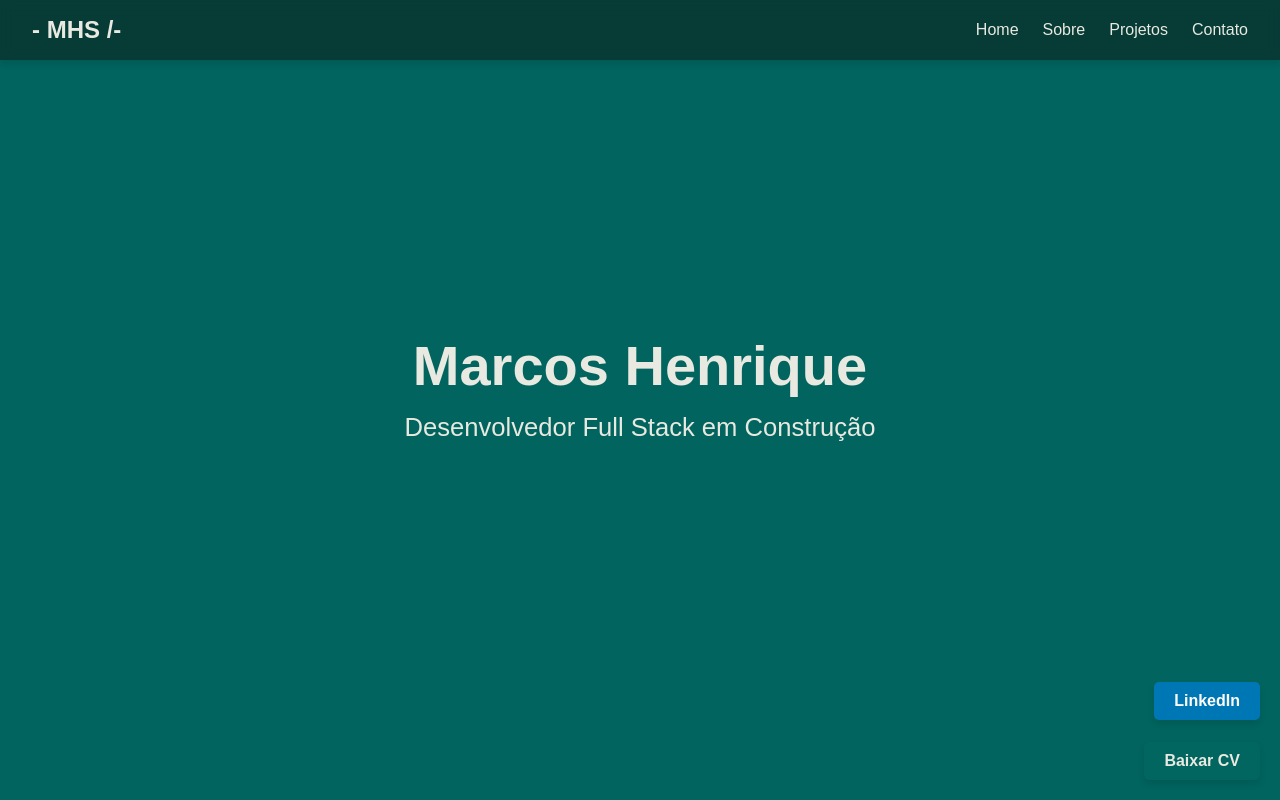
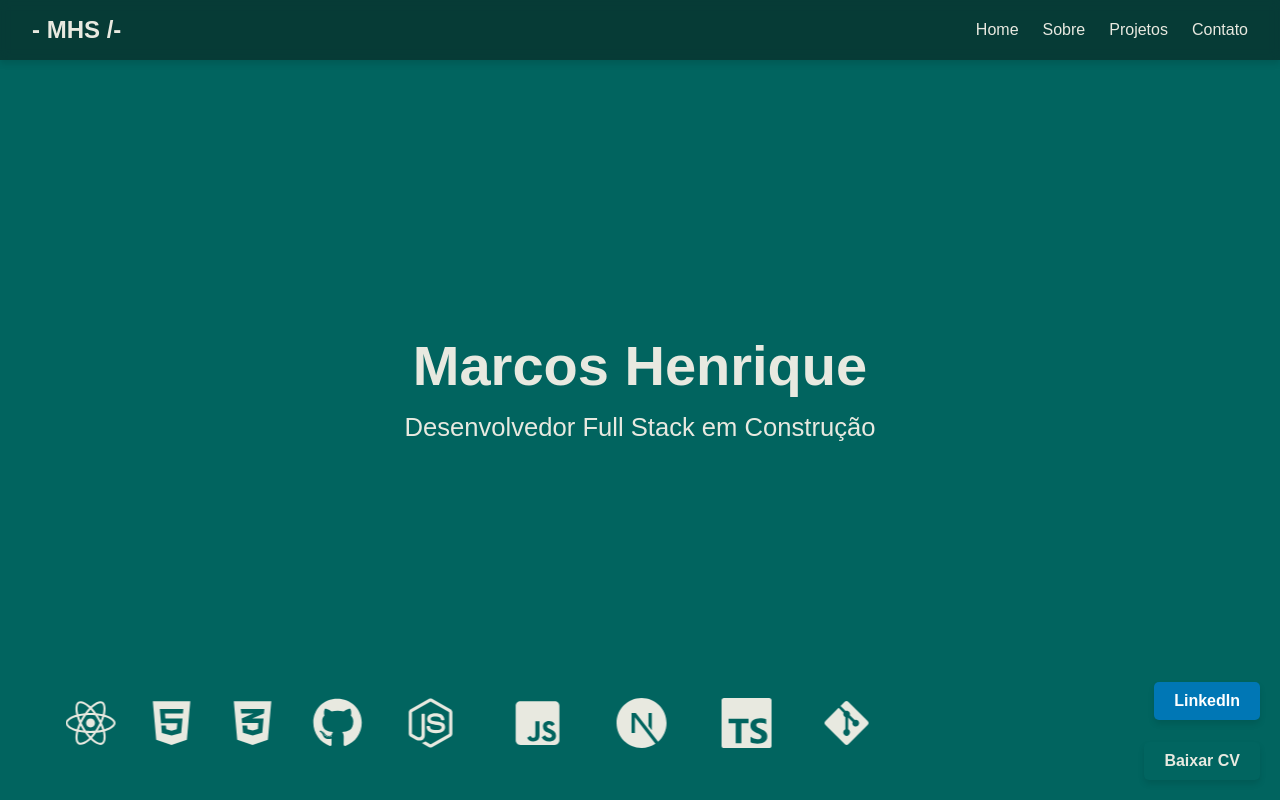
Before and after one commit to MarcosHenriquedaSilva/Portfolio, a React (Vite) app: page / in a window 1280 px wide. Shown: the top 800 px of the page. Built offline with nearby package versions, Linux system fonts and the light colour scheme.

Commit message:
Adiciona carrossel de ícones com animação para tecnologias

```diff
--- a/package.json
+++ b/package.json
@@ -16,7 +16,9 @@
   "author": "",
   "license": "ISC",
   "dependencies": {
+    "@fortawesome/fontawesome-free": "^6.7.2",
     "react": "^19.0.0",
-    "react-dom": "^19.0.0"
+    "react-dom": "^19.0.0",
+    "react-icons": "^5.4.0"
   }
 }
--- a/src/pages/Home.css
+++ b/src/pages/Home.css
@@ -1,4 +1,3 @@
-
 .home {
   background-color: #01645F;
   color: #E8E9E0;
@@ -8,6 +7,7 @@
   align-items: center;
   text-align: center;
   padding: 20px;
+  position: relative;
 }
 
 .home-title {
@@ -21,8 +21,54 @@
   margin: 15px 0 25px;
 }
 
-  .home-buttons {
+.tech-icons {
   display: flex;
   justify-content: center;
-    gap: 20px;
+  gap: 30px;
+  position: absolute;
+  bottom: 20px; /* Coloca os ícones na parte inferior */
+  left: 50%;
+  transform: translateX(-50%); /* Centraliza os ícones */
+  animation: moveIcons 20s ease-in-out infinite; /* Animação do carrossel */
+  animation-play-state: running; /* Garante que a animação comece em execução */
 }
+
+.tech-icons:hover {
+  animation-play-state: paused; /* Pausa a animação quando passar o mouse */
+}
+
+
+@keyframes moveIcons {
+  0% {
+    transform: translateX(-10%); /* Começa fora da tela à direita */
+  }
+  50% {
+    transform: translateX(-100%); /* Move para o lado esquerdo */
+  }
+  100% {
+    transform: translateX(100%); /* Volta para o lado direito */
+  }
+}
+.tech-icon {
+  position: relative;
+  display: flex;
+  flex-direction: column;
+  justify-content: center;
+  align-items: center;
+  transition: transform 0.1s ease-in-out;
+}
+
+.tech-icon:hover {
+  transform: scale(1.2);
+}
+
+.tech-name {
+  margin-top: 10px;
+  font-size: 1.2rem;
+  opacity: 0;
+  transition: opacity 0.3s ease;
+}
+
+.tech-icon:hover .tech-name {
+  opacity: 1;
+}
--- a/src/pages/Home.tsx
+++ b/src/pages/Home.tsx
@@ -1,5 +1,7 @@
 import React from 'react';
 import './Home.css';
+import { FaReact, FaHtml5, FaCss3Alt, FaGithub, FaNodeJs, FaJsSquare, FaBootstrap, FaGitAlt } from 'react-icons/fa';
+import { SiNextdotjs, SiTypescript } from 'react-icons/si';
 
 const Home = () => {
   return (
@@ -7,7 +9,45 @@ const Home = () => {
       <div className="home-content">
         <h1 className="home-title">Marcos Henrique</h1>
         <p className="home-tagline">Desenvolvedor Full Stack em Construção</p>
+      </div>
+      <div className="tech-icons">
+        <div className="tech-icon">
+          <FaReact size={50} />
+          <span className="tech-name">React</span>
+        </div>
+        <div className="tech-icon">
+          <FaHtml5 size={50} />
+          <span className="tech-name">HTML</span>
+        </div>
+        <div className="tech-icon">
+          <FaCss3Alt size={50} />
+          <span className="tech-name">CSS</span>
+        </div>
+        <div className="tech-icon">
+          <FaGithub size={50} />
+          <span className="tech-name">GitHub</span>
+        </div>
+        <div className="tech-icon">
+          <FaNodeJs size={50} />
+          <span className="tech-name">Node.js</span>
+        </div>
+        <div className="tech-icon">
+          <FaJsSquare size={50} />
+          <span className="tech-name">JavaScript</span>
+        </div>
+        <div className="tech-icon">
+          <SiNextdotjs size={50} />
+          <span className="tech-name">Next.js</span>
+        </div>
+        <div className="tech-icon">
+          <SiTypescript size={50} />
+          <span className="tech-name">TypeScript</span>
+        </div>
 
+        <div className="tech-icon">
+          <FaGitAlt size={50} />
+          <span className="tech-name">Git</span>
+        </div>
       </div>
     </section>
   );
```
Also changed, not shown: 1 other file (tests, documents, lock files or other folders). Lines whose indentation alone changed are shown as unchanged.
